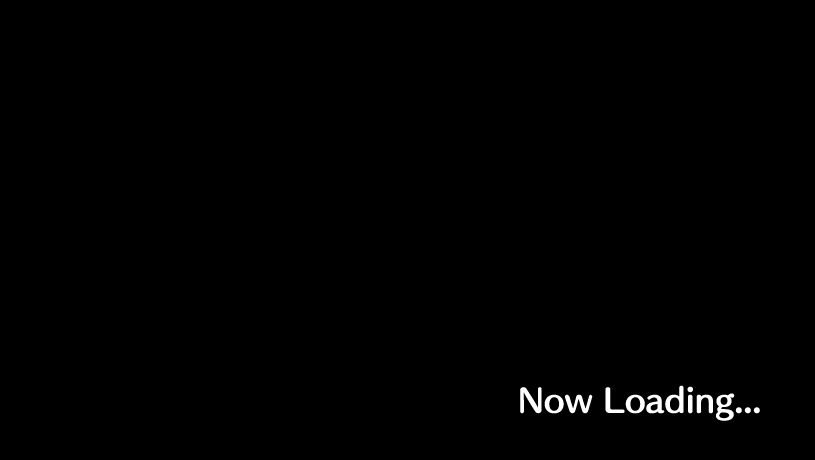
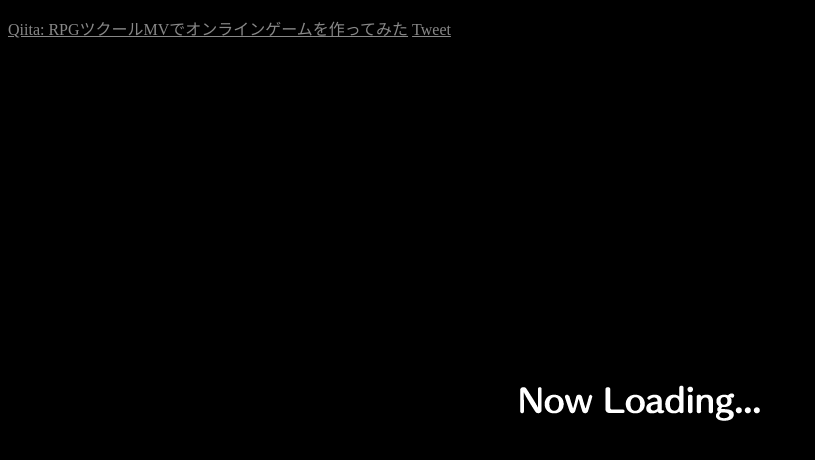
Before and after one commit to kyubuns/MMOM, a plain HTML site: page Client/index.html in a window 1280 px wide. Shown: the whole page, without its empty margins (0-815 px from the left). Drawn offline with Linux system fonts and the light colour scheme; a web font is replaced by a local one.

Commit message:
qiitaへのリンク追加

```diff
--- a/Client/index.html
+++ b/Client/index.html
@@ -10,6 +10,12 @@
         <link rel="apple-touch-icon" href="icon/icon.png">
         <link rel="stylesheet" type="text/css" href="fonts/gamefont.css">
         <title>MMOもどき v1.0.2</title>
+        <style type="text/css">
+          a:link { color: #888888; }
+          a:visited { color: #888888; }
+          a:hover { color: #ff0000; }
+          a:active { color: #ff8000; }
+        </style>
     </head>
     <body style="background-color: black">
         <script type="text/javascript" src="js/libs/pixi.js"></script>
@@ -24,5 +30,8 @@
         <script type="text/javascript" src="js/rpg_windows.js"></script>
         <script type="text/javascript" src="js/plugins.js"></script>
         <script type="text/javascript" src="js/main.js"></script>
+        <p><a href="http://qiita.com/kyubuns/items/4108221a8b8245e46d27">Qiita: RPGツクールMVでオンラインゲームを作ってみた</a>
+        <a href="https://twitter.com/share" class="twitter-share-button" data-url="http://kyubuns.net/MMOM" data-text="RPGツクールMVでオンラインゲーム作ってみた" data-via="kyubuns" data-count="none">Tweet</a>
+        <script>!function(d,s,id){var js,fjs=d.getElementsByTagName(s)[0],p=/^http:/.test(d.location)?'http':'https';if(!d.getElementById(id)){js=d.createElement(s);js.id=id;js.src=p+'://platform.twitter.com/widgets.js';fjs.parentNode.insertBefore(js,fjs);}}(document, 'script', 'twitter-wjs');</script></p>
     </body>
 </html>
```
